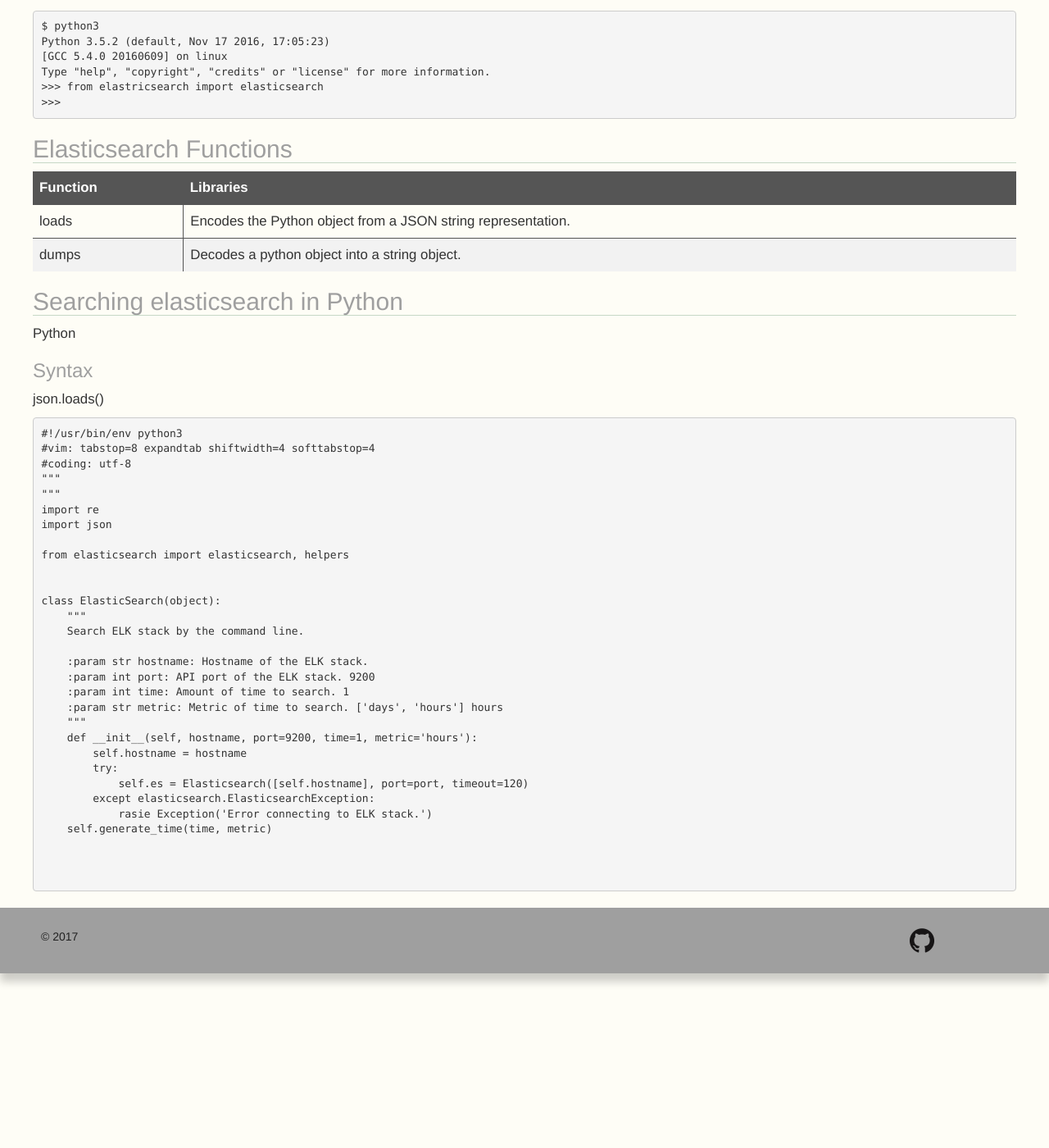
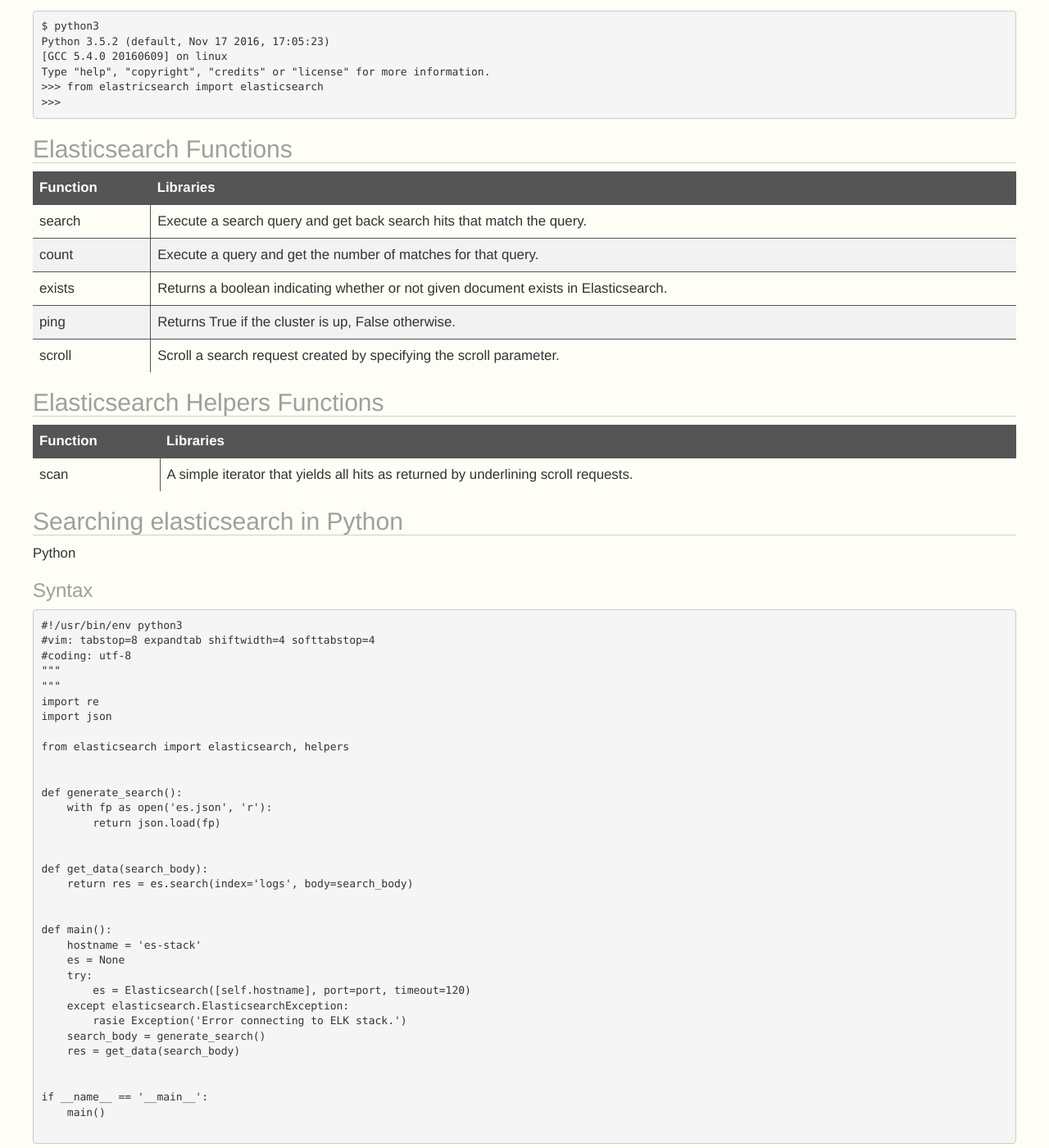
Before and after one commit to GerhardOfRivia/GerhardOfRivia.github.io, a Jekyll site: the page built from _posts/2017-12-1-Python-and-Elastic.md, in a window 1280 px wide and 1400 px high, scrolled down 579 px. Shown: the whole window at 82% size. Built offline with Jekyll 4.4.1, drawn with Linux system fonts in a browser that asks for light colours; nearby versions of some CDN libraries; some of the changed text lies outside the part shown.

Commit message:
BLOG: Python-and-Elastic

````diff
--- a/_posts/2017-12-1-Python-and-Elastic.md
+++ b/_posts/2017-12-1-Python-and-Elastic.md
@@ -19,8 +19,17 @@ Type "help", "copyright", "credits" or "license" for more information.
 
 | Function | Libraries |
 |---|---|
-| loads | Encodes the Python object from a JSON string representation. |
-| dumps | Decodes a python object into a string object. |
+| search | Execute a search query and get back search hits that match the query. |
+| count | Execute a query and get the number of matches for that query. |
+| exists | Returns a boolean indicating whether or not given document exists in Elasticsearch.  |
+| ping | Returns True if the cluster is up, False otherwise. |
+| scroll | Scroll a search request created by specifying the scroll parameter. |
+
+## Elasticsearch Helpers Functions
+
+| Function | Libraries |
+|---|---|
+| scan | A simple iterator that yields all hits as returned by underlining scroll requests. |
 
 ## Searching elasticsearch in Python
 
@@ -28,9 +37,7 @@ Python
 
 ### Syntax
 
-json.loads()
-
-```
+```python3
 #!/usr/bin/env python3
 #vim: tabstop=8 expandtab shiftwidth=4 softtabstop=4
 #coding: utf-8
@@ -42,23 +49,73 @@ import json
 from elasticsearch import elasticsearch, helpers
 
 
-class ElasticSearch(object):
-    """
-    Search ELK stack by the command line.
-
-    :param str hostname: Hostname of the ELK stack.
-    :param int port: API port of the ELK stack. 9200
-    :param int time: Amount of time to search. 1
-    :param str metric: Metric of time to search. ['days', 'hours'] hours
-    """
-    def __init__(self, hostname, port=9200, time=1, metric='hours'):
-        self.hostname = hostname
-        try:
-            self.es = Elasticsearch([self.hostname], port=port, timeout=120)
-        except elasticsearch.ElasticsearchException:
-            rasie Exception('Error connecting to ELK stack.')
-    self.generate_time(time, metric)
+def generate_search():
+    with fp as open('es.json', 'r'):
+        return json.load(fp)
 
 
+def get_data(search_body):
+    return res = es.search(index='logs', body=search_body)
+
+
+def main():
+    hostname = 'es-stack'
+    es = None
+    try:
+        es = Elasticsearch([self.hostname], port=port, timeout=120)
+    except elasticsearch.ElasticsearchException:
+        rasie Exception('Error connecting to ELK stack.')
+    search_body = generate_search()
+    res = get_data(search_body)
+
+
+if __name__ == '__main__':
+    main()
 
 ```
+
+JSON
+
+```json
+{
+
+  "query": {
+    "filtered": {
+      "query": {
+        "query_string": {
+          "query": "search on this and if you search for Quoted items then escape them. \"End\". ",
+          "analyze_wildcard": "true"
+        }
+      },
+      "filter": {
+        "bool": {
+          "must": [
+            {
+              "range": {
+                "@timestamp": {
+                  "gte": "now-12M",
+                  "lte": "now",
+                  "format": "epoch_millis"
+                }
+              }
+            }
+         ],
+          "must_not": []
+        }
+      }
+    }
+  },
+  "size": 0,
+  "aggs": {
+    "blah": {
+      "terms": {
+        "field": "remote_ip.raw",
+        "size": 10,
+        "order": {
+          "_count": "desc"
+        }
+      }
+    }
+  }
+}
+```
````
